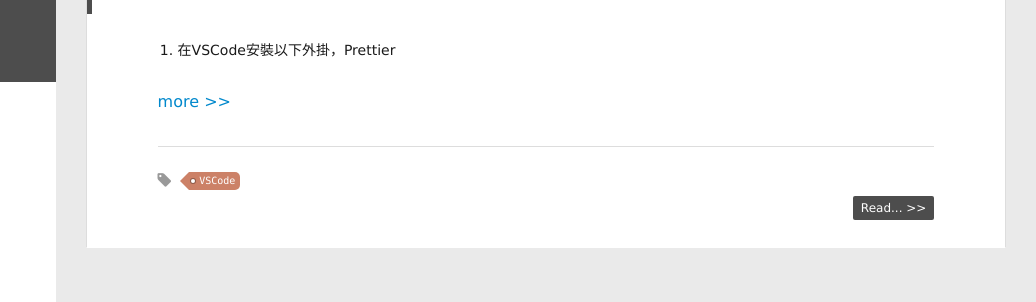
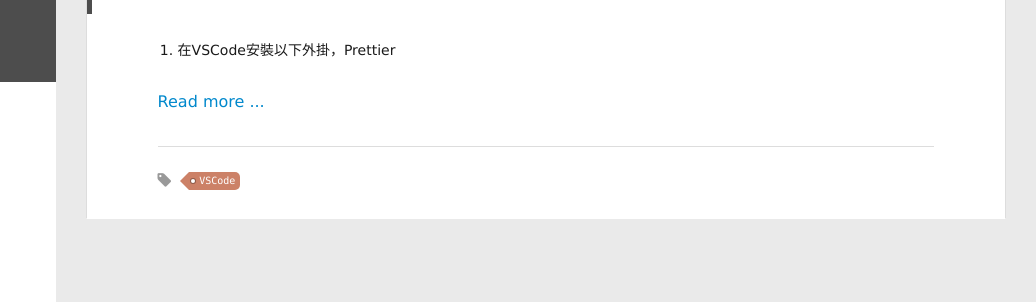
Before and after one commit to wangfly70501/blog, a plain HTML site: page index.html in a window 1280 px wide. Shown: the part 98-400 px from the top of the page, 244-1280 px from the left. Drawn offline with Linux system fonts and the light colour scheme; files that its build step writes are made by us from their sources.

Commit message:
Site updated: 2022-11-03 02:18:46

```diff
--- a/index.html
+++ b/index.html
@@ -195,7 +195,7 @@
 <li>在VSCode安裝以下外掛，Prettier  </li>
 </ol>
 
-    <a class="article-more-a" href="/blog/2022/11/02/VSCode_Prettier/#more">more >></a>
+    <a  class="article-more-a" href="/blog/2022/11/02/VSCode_Prettier/#more">Read more ...</a>
 
 
 
@@ -220,10 +220,6 @@
 
 
 
-
-    <p class="article-more-link">
-      <a class="article-more-a" href="/blog/2022/11/02/VSCode_Prettier/">Read... >></a>
-    </p>
 
 
 
```
